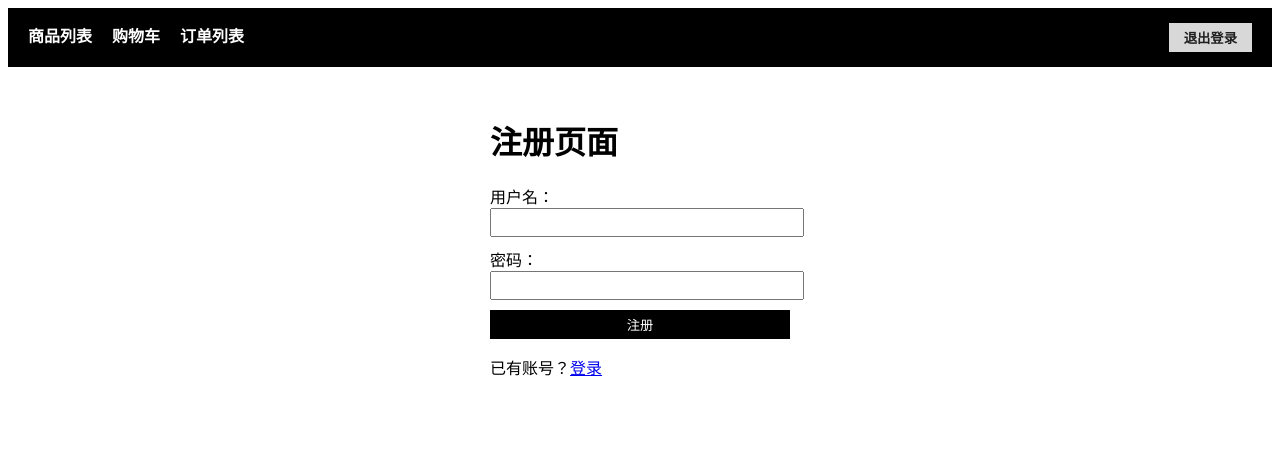
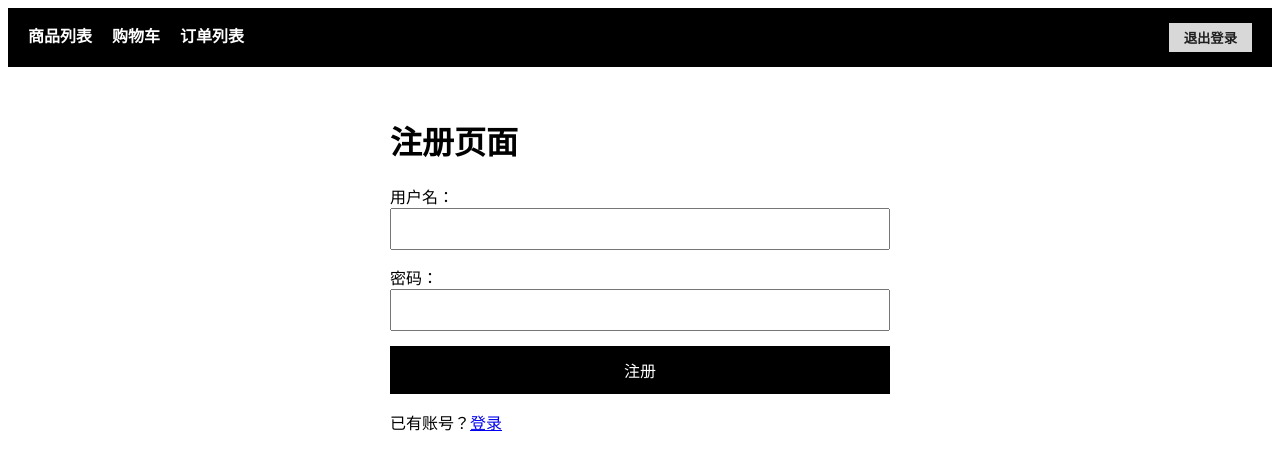
Before and after one commit to shiroe120/vue-shop-for-shcool-lab, a Vue app in the folder my-vue-shop/: page /register in a window 1280 px wide. Shown: the top 470 px of the page. Built offline with nearby package versions, Linux system fonts and the light colour scheme.

Commit message:
美化样式

```diff
--- a/my-vue-shop/src/views/Cart.vue
+++ b/my-vue-shop/src/views/Cart.vue
@@ -1,7 +1,5 @@
 <template>
   <div class="cart-page">
-    <h1>购物车</h1>
-
     <div v-if="loading">加载中...</div>
     <div v-if="error" class="error">{{ error }}</div>
     <div v-if="cartList.length === 0 && !loading">购物车为空</div>
@@ -125,7 +123,8 @@ onMounted(() => {
 
 <style scoped>
 .cart-controls {
-  margin-bottom: 20px;
+    margin-bottom: 30px;
+    margin-top: 60px;
     display: flex;
     align-items: center;
     gap: 20px;
@@ -135,8 +134,8 @@ onMounted(() => {
 .cart-list {
   display: flex;
   flex-direction: column;
-  gap: 20px;
-  padding: 0 20px;
+  gap: 30px;
+  padding: 0 300px;
 }
 
 .cart-item {
@@ -144,6 +143,7 @@ onMounted(() => {
   align-items: center;
   border: 1px solid #ddd;
   padding: 10px;
+  box-shadow: 2px 2px 8px #eee;
 }
 
 .cart-item img {
--- a/my-vue-shop/src/views/Login.vue
+++ b/my-vue-shop/src/views/Login.vue
@@ -57,22 +57,25 @@ const handleLogin = async () => {
 
 <style scoped>
 .login-page {
-  width: 300px;
+  width: 500px;
   margin: 50px auto;
 }
 form div {
-  margin: 10px 0;
+  margin: 15px 0;
 }
 input {
   width: 100%;
-  padding: 5px;
+  padding: 10px;
+  box-sizing: border-box;
+  font-size: 16px;
 }
 button {
   width: 100%;
-  padding: 5px;
+  padding: 12px;
   background-color: #000000;
   color: white;
   border: none;
   cursor: pointer;
+  font-size: 16px;
 }
 </style>
--- a/my-vue-shop/src/views/OrderList.vue
+++ b/my-vue-shop/src/views/OrderList.vue
@@ -89,11 +89,11 @@ onMounted(() => {
   flex-direction: column;
   gap: 30px;
   margin-top: 20px;
-  padding: 50px 400px;
+  padding: 50px 320px;
 }
 
 .order-item {
-  border: 1px solid #ddd;
+  border: 1px solid #acacac;
   padding: 10px;
 }
 
--- a/my-vue-shop/src/views/ProductList.vue
+++ b/my-vue-shop/src/views/ProductList.vue
@@ -72,13 +72,14 @@ onMounted(() => {
   display: flex;
   flex-wrap: wrap;
   gap: 20px;
-  padding: 0 200px;
+  padding: 0 120px;
 }
 
 .product-item {
   border: 1px solid #ddd;
   padding: 10px;
   width: 200px;
+  box-shadow: 2px 2px 8px #eee;
 }
 
 .product-item img {
--- a/my-vue-shop/src/views/Register.vue
+++ b/my-vue-shop/src/views/Register.vue
@@ -49,22 +49,25 @@ const handleRegister = async () => {
 
 <style scoped>
 .register-page {
-  width: 300px;
+  width: 500px;
   margin: 50px auto;
 }
 form div {
-  margin: 10px 0;
+  margin: 15px 0;
 }
 input {
   width: 100%;
-  padding: 5px;
+  padding: 10px;
+  box-sizing: border-box;
+  font-size: 16px;
 }
 button {
   width: 100%;
-  padding: 5px;
+  padding: 12px;
   background-color: #000000;
   color: white;
   border: none;
   cursor: pointer;
+  font-size: 16px;
 }
 </style>
```
